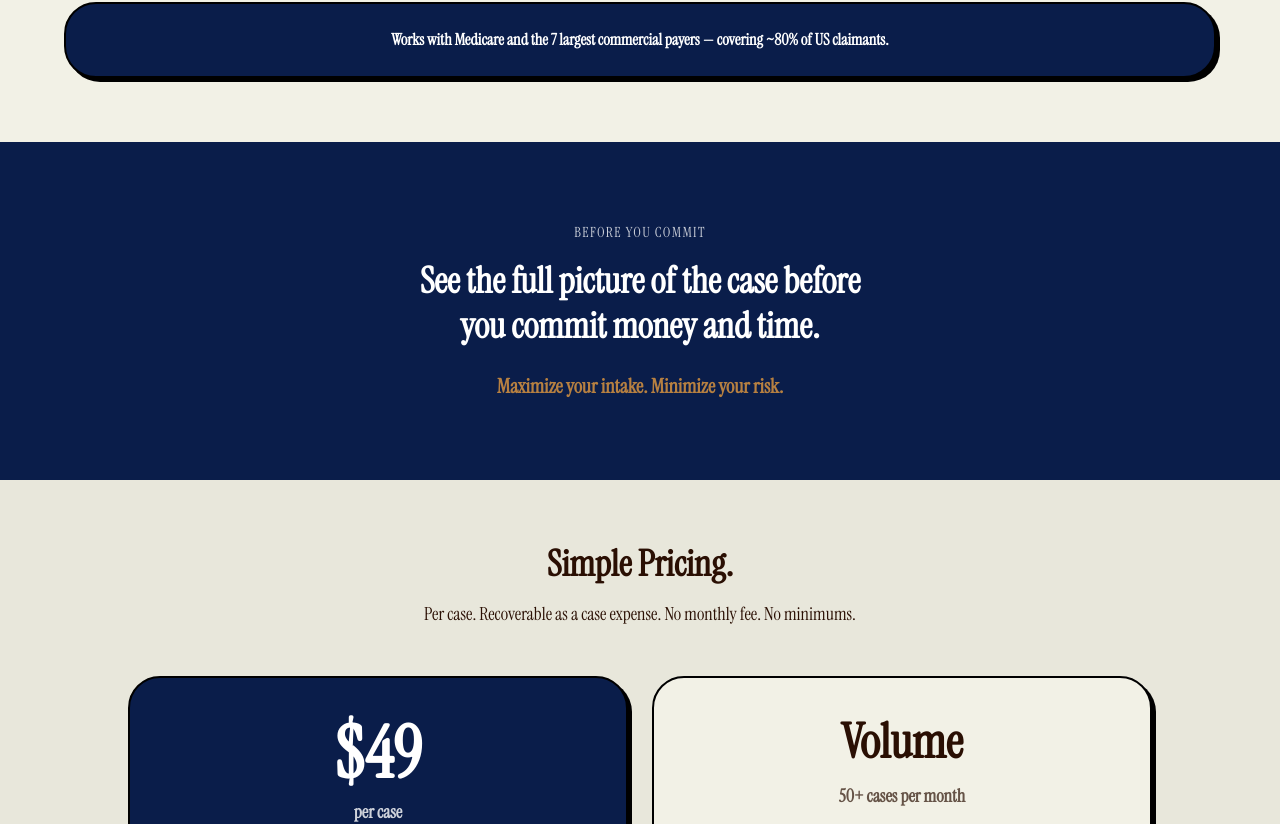
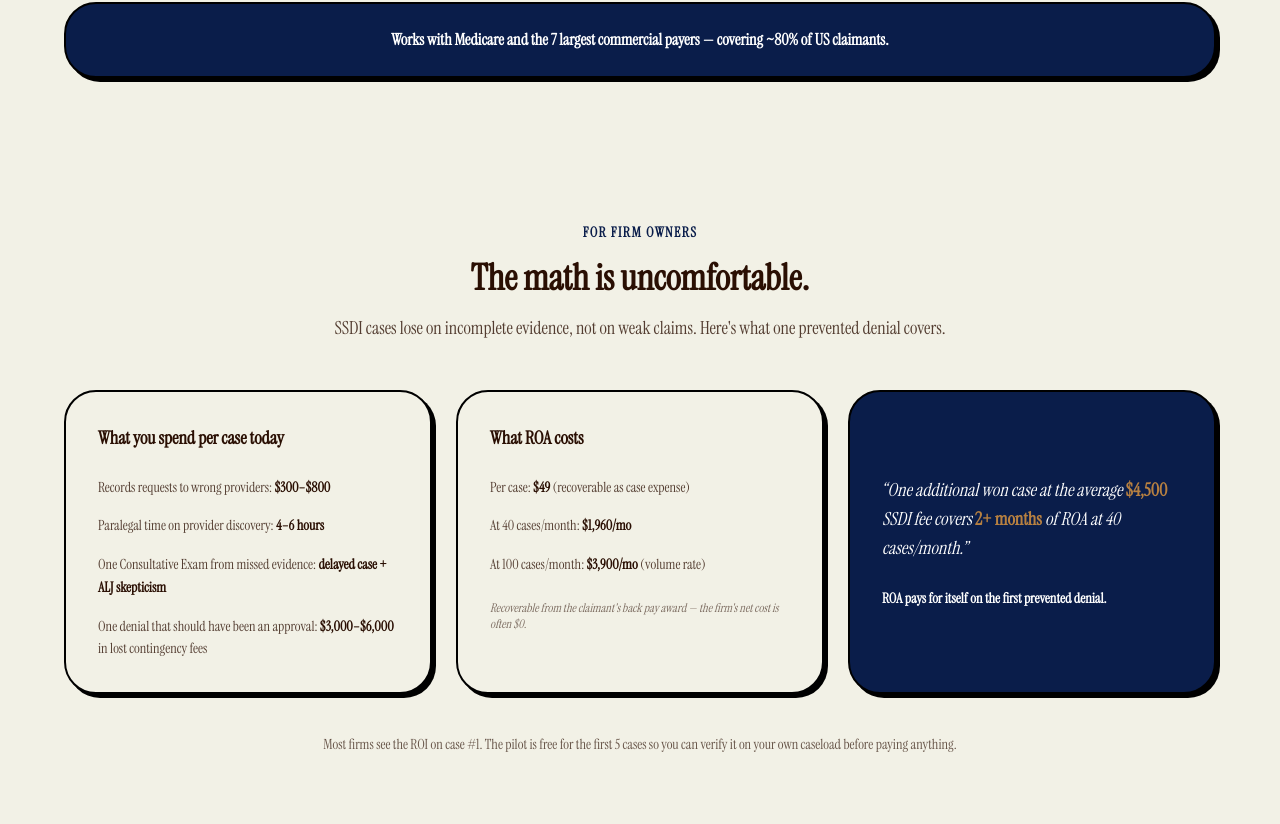
Before and after one commit to mosaxton/v0-right-of-access-marketing-site, a Next.js app: page / in a window 1280 px wide. Shown: the part 1486-2310 px from the top of the page. Built offline with nearby package versions, Linux system fonts and the light colour scheme.

Commit message:
feat: add gold CTA button and ROISection component
Add gold CTA button and new ROISection component for firm owners.

```diff
--- a/app/page.tsx
+++ b/app/page.tsx
@@ -2,6 +2,7 @@ import { PortfolioNavbar } from "@/components/PortfolioNavbar"
 import { BankingScaleHero } from "@/components/BankingScaleHero"
 import { ProductTeaserCard } from "@/components/ProductTeaserCard"
 import { IntegrationCarousel } from "@/components/IntegrationCarousel"
+import { ROISection } from "@/components/ROISection"
 import { PricingSection } from "@/components/PricingSection"
 import { FAQSection } from "@/components/FAQSection"
 import { Footer } from "@/components/Footer"
@@ -36,6 +37,7 @@ export default function Page() {
       <BankingScaleHero />
       <ProductTeaserCard />
       <IntegrationCarousel />
+      <ROISection />
       <section className="w-full px-8 py-20 bg-primary">
         <div className="max-w-3xl mx-auto text-center">
           <p className="text-primary-foreground/80 font-medium text-lg mb-4 uppercase tracking-widest text-sm">
@@ -47,6 +49,14 @@ export default function Page() {
           <p className="mt-6 text-xl font-black text-gold">
             Maximize your intake. Minimize your risk.
           </p>
+          <a
+            href="https://calendly.com/mosaxton-s/free-demo-call"
+            target="_blank"
+            rel="noopener noreferrer"
+            className="brutalist-button inline-block mt-8 bg-gold text-foreground px-10 py-4 rounded-full font-black text-lg"
+          >
+            Book a 15-Minute Demo
+          </a>
         </div>
       </section>
       <PricingSection />
--- /dev/null
+++ b/components/ROISection.tsx
@@ -0,0 +1,80 @@
+export const ROISection = () => {
+  return (
+    <section className="w-full px-8 py-20 bg-background">
+      <div className="max-w-6xl mx-auto">
+        {/* Header */}
+        <div className="text-center mb-12">
+          <p className="text-primary font-bold text-sm uppercase tracking-widest mb-4">
+            For Firm Owners
+          </p>
+          <h2 className="text-4xl font-black mb-4 text-foreground">
+            The math is uncomfortable.
+          </h2>
+          <p className="text-lg text-foreground/80 font-medium max-w-2xl mx-auto">
+            SSDI cases lose on incomplete evidence, not on weak claims. Here&apos;s what one prevented denial covers.
+          </p>
+        </div>
+
+        {/* Three Columns */}
+        <div className="grid grid-cols-1 md:grid-cols-3 gap-6 mb-10">
+          {/* Column 1: What you spend */}
+          <div className="brutalist-card bg-card rounded-[2rem] p-8">
+            <h3 className="text-lg font-black mb-6 text-foreground">
+              What you spend per case today
+            </h3>
+            <ul className="space-y-4 text-foreground/80 font-medium text-sm leading-relaxed">
+              <li>
+                Records requests to wrong providers: <span className="font-black text-foreground">$300–$800</span>
+              </li>
+              <li>
+                Paralegal time on provider discovery: <span className="font-black text-foreground">4–6 hours</span>
+              </li>
+              <li>
+                One Consultative Exam from missed evidence: <span className="font-black text-foreground">delayed case + ALJ skepticism</span>
+              </li>
+              <li>
+                One denial that should have been an approval: <span className="font-black text-foreground">$3,000–$6,000</span> in lost contingency fees
+              </li>
+            </ul>
+          </div>
+
+          {/* Column 2: What ROA costs */}
+          <div className="brutalist-card bg-card rounded-[2rem] p-8">
+            <h3 className="text-lg font-black mb-6 text-foreground">
+              What ROA costs
+            </h3>
+            <ul className="space-y-4 text-foreground/80 font-medium text-sm leading-relaxed">
+              <li>
+                Per case: <span className="font-black text-foreground">$49</span> (recoverable as case expense)
+              </li>
+              <li>
+                At 40 cases/month: <span className="font-black text-foreground">$1,960/mo</span>
+              </li>
+              <li>
+                At 100 cases/month: <span className="font-black text-foreground">$3,900/mo</span> (volume rate)
+              </li>
+            </ul>
+            <p className="mt-6 text-foreground/60 text-xs italic">
+              Recoverable from the claimant&apos;s back pay award — the firm&apos;s net cost is often $0.
+            </p>
+          </div>
+
+          {/* Column 3: Pull Quote (distinct treatment) */}
+          <div className="brutalist-card bg-primary rounded-[2rem] p-8 flex flex-col justify-center">
+            <p className="text-primary-foreground font-medium text-lg italic leading-relaxed mb-6">
+              &ldquo;One additional won case at the average <span className="text-gold font-black not-italic">$4,500</span> SSDI fee covers <span className="text-gold font-black not-italic">2+ months</span> of ROA at 40 cases/month.&rdquo;
+            </p>
+            <p className="text-primary-foreground font-black text-sm">
+              ROA pays for itself on the first prevented denial.
+            </p>
+          </div>
+        </div>
+
+        {/* Bottom text */}
+        <p className="text-center text-foreground/70 font-medium text-sm max-w-2xl mx-auto">
+          Most firms see the ROI on case #1. The pilot is free for the first 5 cases so you can verify it on your own caseload before paying anything.
+        </p>
+      </div>
+    </section>
+  )
+}
```
